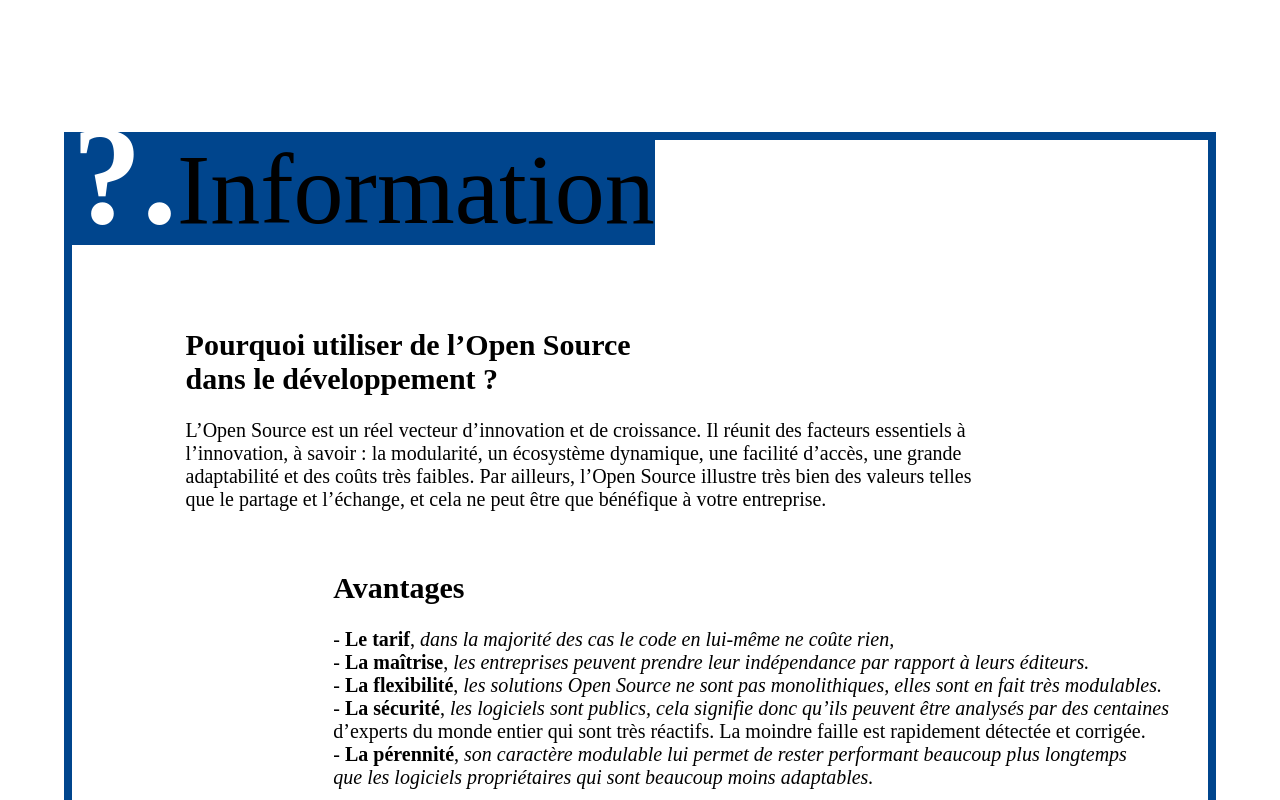
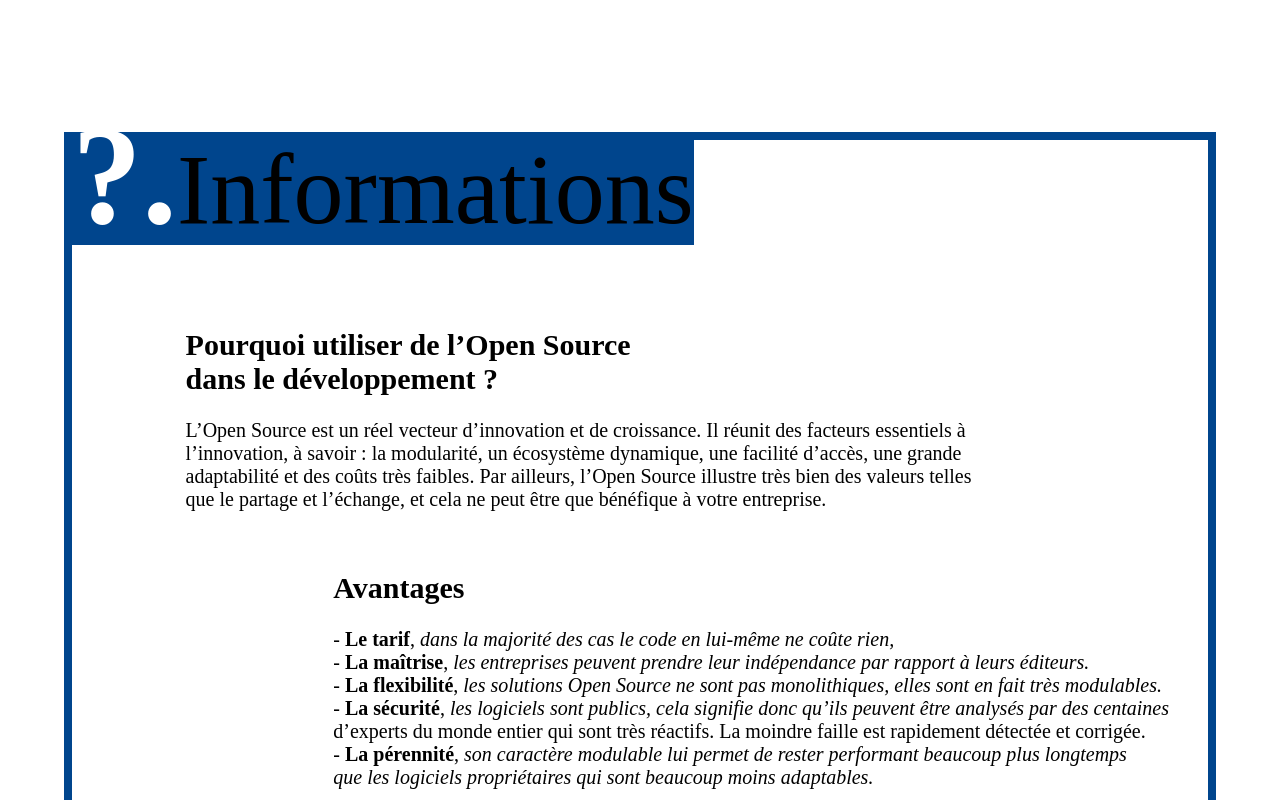
Before and after one commit to Hashiix/Projet-Mozilla, a plain HTML site: page index.html in a window 1280 px wide. Shown: the part 6040-6840 px from the top of the page. Drawn offline with Linux system fonts and the light colour scheme.

Commit message:
add imgs

```diff
--- a/index.html
+++ b/index.html
@@ -293,7 +293,7 @@
     <div class="information">
         <div class="toptitres">
             <div class="titres">
-                <p class="numerotitres"><mark class="stabiloinformation"><strong class="numero">?.</strong>Information</mark></p>
+                <p class="numerotitres"><mark class="stabiloinformation"><strong class="numero">?.</strong>Informations</mark></p>
             </div>
         </div>
         </br>
@@ -316,7 +316,7 @@
                     d’experts du monde entier qui sont très réactifs. La moindre faille est rapidement détectée et corrigée.</br></em>
                     -  <strong>La pérennité</strong>, <em>son caractère modulable lui permet de rester performant beaucoup plus longtemps</br>
                     que les logiciels propriétaires qui sont beaucoup moins adaptables.</em></p>
-    </div>
+        </div>
     <div class="spaceend"></div>
     </div>
 
```
Also changed, not shown: img/backtotop.png (added), img/mozillaicon.jpg (added).
